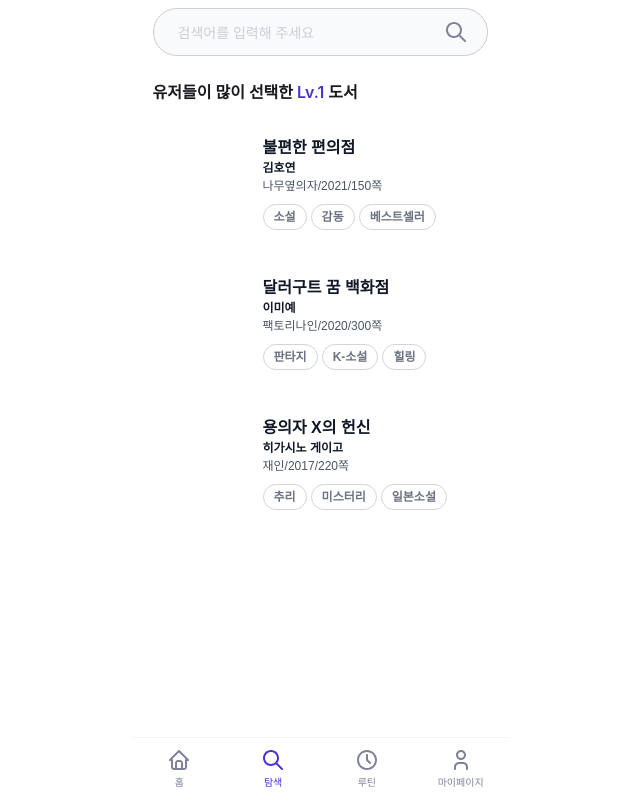
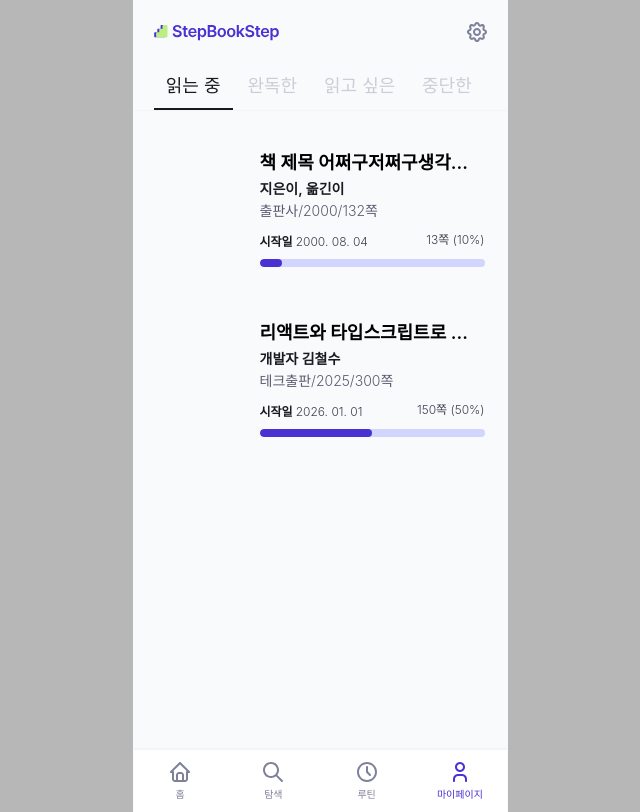
Before and after one commit to Leets-Official/StepBookStep-FE, a React (Vite) app: page / in a window 1280 px wide. Shown: the whole page, without its empty margins (320-960 px from the left). Built offline with nearby package versions, Linux system fonts and the light colour scheme; a web font is replaced by a local one.

Commit message:
ui : BookList Label, Value 폰트 사이즈 12px로 설정

```diff
--- a/src/App.tsx
+++ b/src/App.tsx
@@ -17,7 +17,7 @@ function App() {
   return (
     <BrowserRouter>
       <Routes>
-        <Route path="/" element={<Search />} />
+        <Route path="/" element={<MyPage />} />
         <Route path="/onboarding/set-profile" element={<SetProfile />} />
         <Route path="/onboarding/level/step-1" element={<OnboardingLevelStep1 />} />
         <Route path="/onboarding/level/step-2" element={<OnboardingLevelStep2 />} />
@@ -27,6 +27,7 @@ function App() {
         <Route path="/bookdetail" element={<BookDetailPage />} />
         <Route path="/mypage" element={<MyPage />} />
         <Route path="/search" element={<Search />} />
+        <Route path="/home" element={<Home />} />
       </Routes>
     </BrowserRouter>
   );
--- a/src/components/BookList/BookList.styles.ts
+++ b/src/components/BookList/BookList.styles.ts
@@ -25,8 +25,8 @@ export const progressWrap = "space-y-2";
 export const progressTop = "flex justify-between text-sm text-gray-700";
 
 export const dateRow = "flex justify-between text-sm text-gray-700 mb-0.5";
-export const Label = "text-gray-900 font-semibold";
-export const Value = "text-gray-700 font-light";
+export const Label = "text-gray-900 font-semibold text-[12px]";
+export const Value = "text-gray-700 font-light text-[12px]";
 
 export const detailMainText = "text-md font-semibold text-gray-800";
 
```
